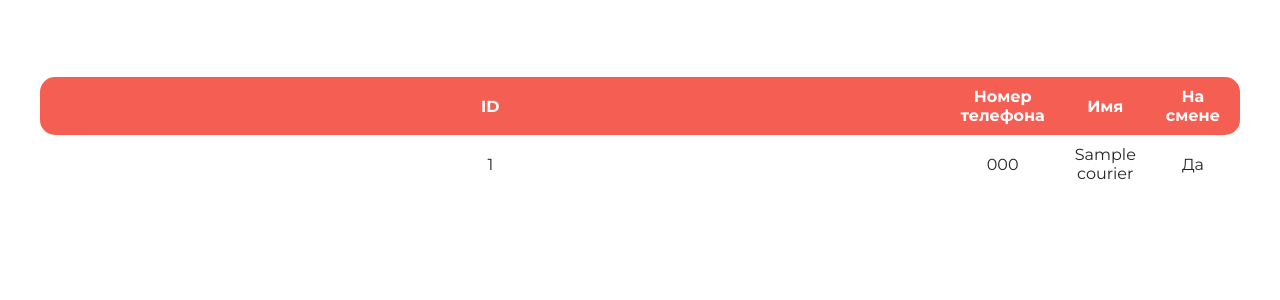
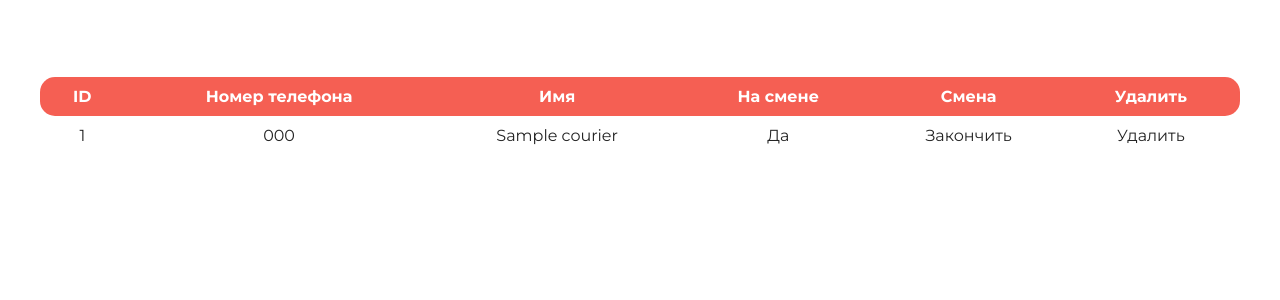
Before and after one commit to gleb-komarov/deliveryteka, a PHP site: page /panel/couriers.php in a window 1280 px wide. Shown: the part 73-373 px from the top of the page. Run offline with PHP 8.4, Linux system fonts and the light colour scheme; the visitor is signed in with stand-in values (Sample User, id 1); tables that the repository leaves empty or names only in its code hold one stand-in row (values such as "Sample post").

Commit message:
more fix

```diff
--- a/css/style.css
+++ b/css/style.css
@@ -324,19 +324,18 @@ input:hover, select:hover, label:hover {
 }
 
 .output {
+    margin: 0 auto;
     width: 100%;
 }
 
 .output__inner {
-    display: flex;
-    justify-content: center;
+    margin: auto;
     width: 100%;
 }
 
 .output__table {
-    table-layout: auto;
     width: 100%;
-    margin: 150px auto 100px auto;
+    margin: 150px auto 50px auto;
 
     text-align: center;
     border-radius: 8px;
@@ -344,14 +343,12 @@ input:hover, select:hover, label:hover {
 }
 
 .output__table th {
-    width: 100%;
     color: white;
     background-color: rgba(244, 67, 54, 0.85);
-    padding: 10px 20px;
+    padding: 10px 15px;
 }
 
 .output__table td {
-    width: 100%;
     padding: 10px;
 }
 
@@ -383,6 +380,12 @@ input:hover, select:hover, label:hover {
 .output__table a {
     color: #242424;
     text-decoration: none;
+
+    transition: color .2s ease-in-out;
+}
+
+.output__table a:hover {
+    color: rgba(244, 67, 54, 0.85);
 }
 
 .output__img {
--- a/function.php
+++ b/function.php
@@ -106,6 +106,19 @@ function getMedicineCategories() {
     return $query->fetchAll(PDO::FETCH_OBJ);
 }
 
+function getOrderContent($order_id) {
+    $pdo = getPdo();
+    $query = $pdo->query(
+        "SELECT `medicine`.`medicine_id`, `medicine`.`medicine_name`, `medicine`.`medicine_price`, `medicine`.`medicine_pack`,
+       `medicine`.`medicine_dosage`, `medicine`.`medicine_country`, `medicine`.`medicine_description`, `order_content`.`count`, `order_content`.`sum`, `medicine_forms`.`medicine_form_name` AS `medicine_form`
+        FROM `order_content`
+        INNER JOIN `medicine` ON `medicine`.`medicine_id` = `order_content`.`medicine_id`
+        INNER JOIN `medicine_forms` ON `medicine`.`medicine_form` = `medicine_forms`.`medicine_form_id`
+        WHERE `order_content`.`order_id` = '$order_id'"
+    );
+    return $query->fetchAll(PDO::FETCH_OBJ);
+}
+
 function getErrors($errors) {
     if (!empty($errors)) {
         echo "<ul class='error__list'>";
--- a/panel/couriers.php
+++ b/panel/couriers.php
@@ -52,6 +52,8 @@ $couriers_array = getCouriers();
                         <th>Номер телефона</th>
                         <th>Имя</th>
                         <th>На смене</th>
+                        <th>Смена</th>
+                        <th>Удалить</th>
                     </tr>
                     <?php foreach ($couriers_array as $row) { ?>
                      <tr>
@@ -60,10 +62,13 @@ $couriers_array = getCouriers();
                          <td><?php echo "$row->courier_name"; ?></td>
                          <?php
                             if ($row->is_online == 0) { ?>
-                         <td>Нет</td>
+                         <td>-</td>
+                         <td>-</td>
                          <?php } else { ?>
                          <td>Да</td>
+                         <td><a href="offline_courier.php?courier_id=<?php echo $row->courier_id?>">Закончить</a></td>
                          <?php } ?>
+                         <td><a href="remove_courier.php?courier_id=<?php echo $row->courier_id?>">Удалить</a></td>
                      </tr>
                     <?php } ?>
                 </table>
```
Also changed, not shown: panel/offline_courier.php (added, +20 -0 lines), panel/orders.php (+25 -2 lines), panel/remove_courier.php (added, +21 -0 lines).
